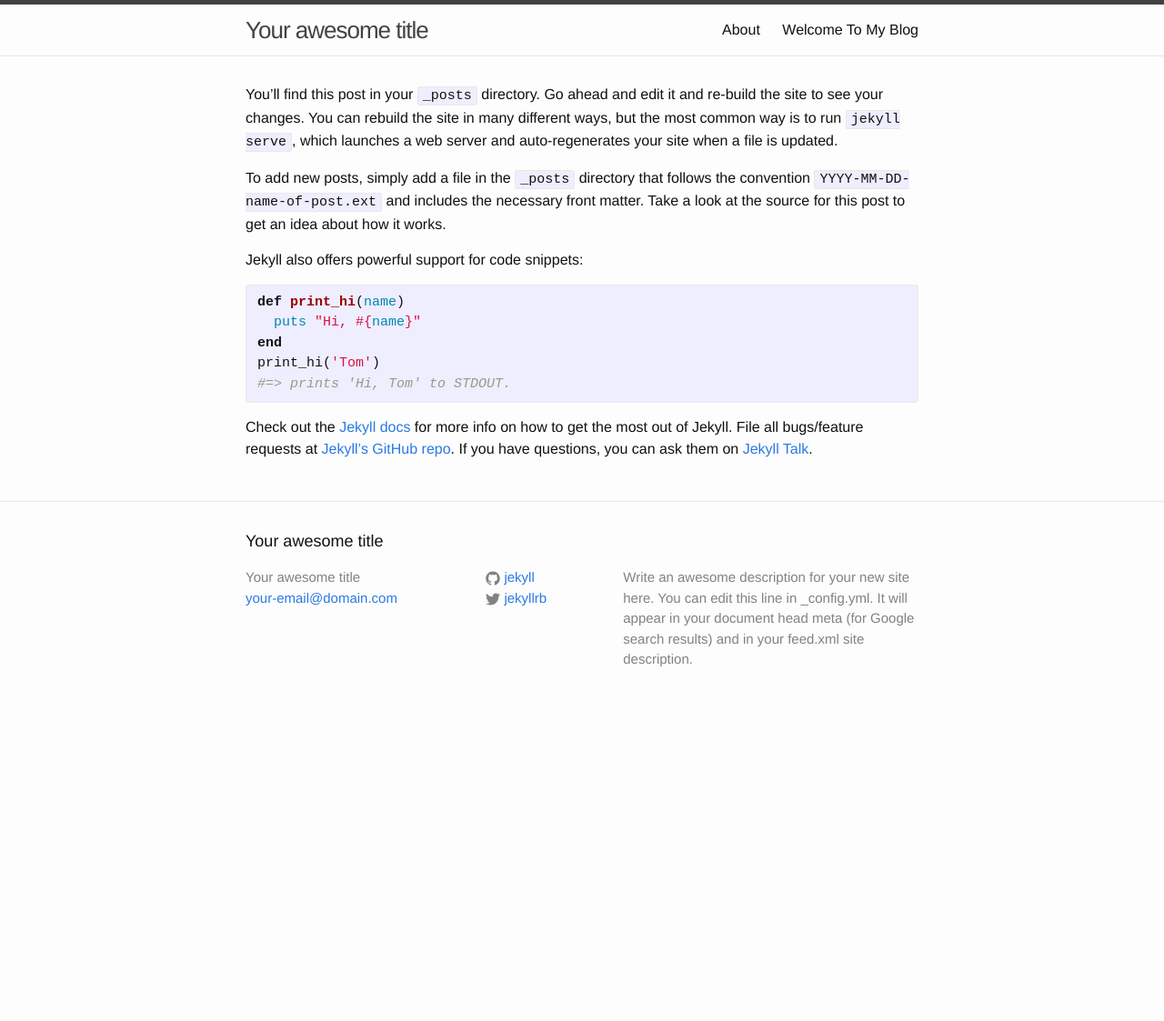
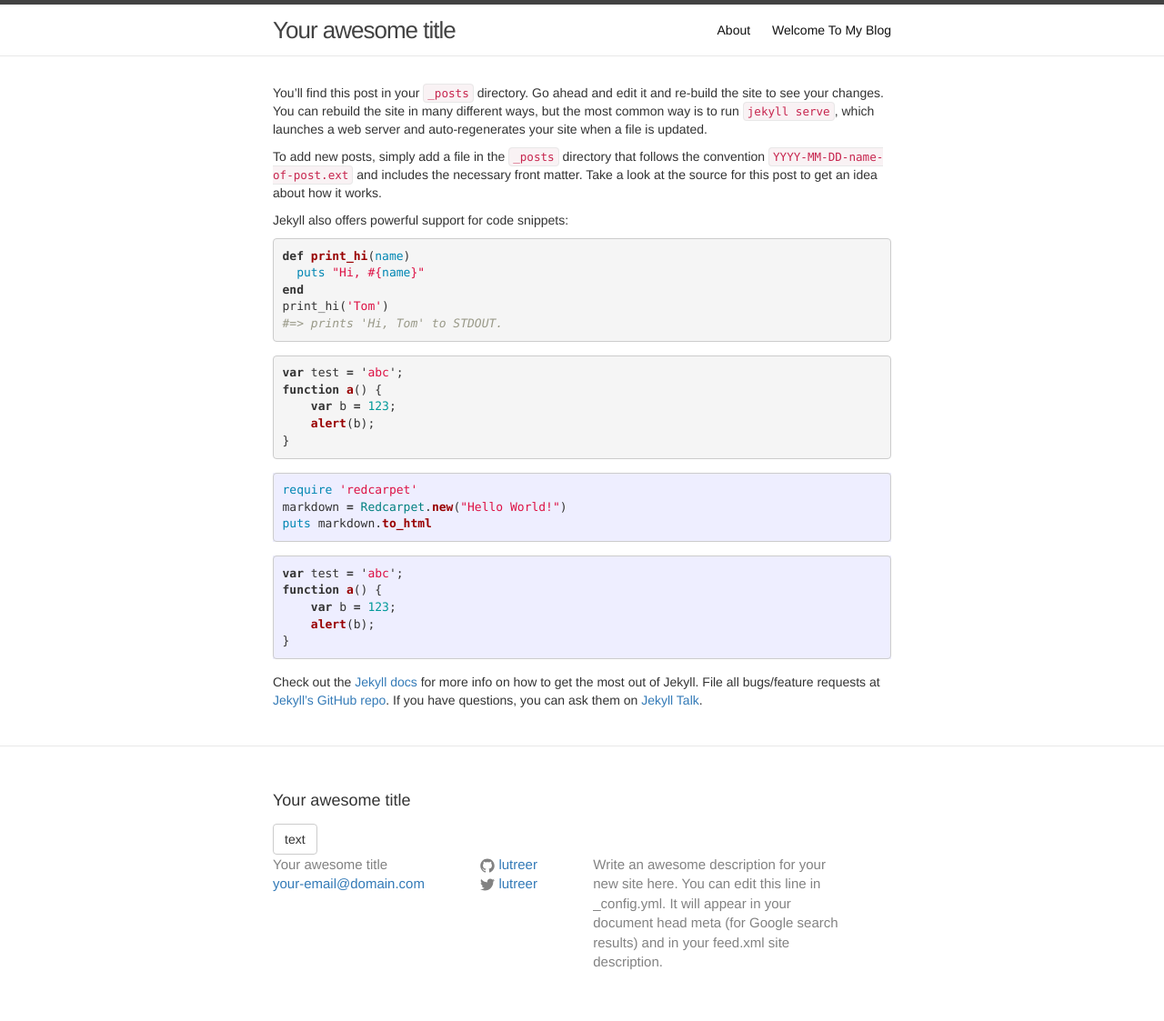
Before and after one commit to Lutreer/blog, a Jekyll site: the page built from _posts/2015-11-27-welcome-to-jekyll.MD, in a window 1280 px wide. Shown: the whole page at 91% size. Built offline with Jekyll 4.4.1, drawn with Linux system fonts in a browser that asks for light colours; nearby versions of some CDN libraries; comment, search, counter and statistics services are not loaded; before the commit the page ends 900 px from its top, so only the background shows below that.

Commit message:
improve the blog

````diff
--- a/_config.yml
+++ b/_config.yml
@@ -13,9 +13,13 @@ description: > # this means to ignore newlines until "baseurl:"
   line in _config.yml. It will appear in your document head meta (for
   Google search results) and in your feed.xml site description.
 baseurl: "/blog" # the subpath of your site, e.g. /blog
-url: "http://yourdomain.com" # the base hostname & protocol for your site
-twitter_username: jekyllrb
-github_username:  jekyll
+#url: "http://yourdomain.com" # the base hostname & protocol for your site
+twitter_username: lutreer
+github_username:  lutreer
 
 # Build settings
 markdown: kramdown
+
+# pygments: true
+# safe: true
+# auto: true
--- a/_includes/footer.html
+++ b/_includes/footer.html
@@ -3,7 +3,7 @@
   <div class="wrapper">
 
     <h2 class="footer-heading">{{ site.title }}</h2>
-
+  <button class="btn btn-default">text</button>
     <div class="footer-col-wrapper">
       <div class="footer-col footer-col-1">
         <ul class="contact-list">
--- a/_includes/head.html
+++ b/_includes/head.html
@@ -6,7 +6,22 @@
 	<title>{% if page.title %}{{ page.title }}{% else %}{{ site.title }}{% endif %}</title>
 	<meta name="description" content="{% if page.excerpt %}{{ page.excerpt | strip_html | strip_newlines | truncate: 160 }}{% else %}{{ site.description }}{% endif %}">
 
+	<link rel="shortcut icon" href="img/favicon.ico">
+
 	<link rel="stylesheet" href="{{ "/css/main.css" | prepend: site.baseurl }}">
+
 	<link rel="canonical" href="{{ page.url | replace:'index.html','' | prepend: site.baseurl | prepend: site.url }}">
+
 	<link rel="alternate" type="application/rss+xml" title="{{ site.title }}" href="{{ "/feed.xml" | prepend: site.baseurl | prepend: site.url }}">
+
+	<!-- Bootstrap CSS -->
+    <link href="http://cdn.staticfile.org/twitter-bootstrap/3.3.1/css/bootstrap.min.css" rel="stylesheet" type="text/css">
+
+    <!-- font-awesome CDN to qiniu -->
+    <link href="http://cdn.staticfile.org/font-awesome/4.2.0/css/font-awesome.min.css" rel="stylesheet" type="text/css">
+
+	<!-- jQuery -->
+    <script src="http://cdn.staticfile.org/jquery/2.1.1-rc2/jquery.min.js"></script>
+	<!-- Bootstrap JS -->
+    <script src="http://cdn.staticfile.org/twitter-bootstrap/3.3.1/js/bootstrap.min.js"></script>
 </head>
--- a/_layouts/default.html
+++ b/_layouts/default.html
@@ -12,6 +12,22 @@
         {{ content }}
       </div>
     </div>
+    <!-- 多说评论框 start -->
+    <div class="ds-thread" data-thread-key="{{page.id}}" data-title="{{page.title}}" data-url="http://lutreer.github.io/blog/{{page.url}}"></div>
+    <!-- 多说评论框 end -->
+    <!-- 多说公共JS代码 start (一个网页只需插入一次) -->
+    <script type="text/javascript">
+    var duoshuoQuery = {short_name:"lutreer"};
+      (function() {
+        var ds = document.createElement('script');
+        ds.type = 'text/javascript';ds.async = true;
+        ds.src = (document.location.protocol == 'https:' ? 'https:' : 'http:') + '//static.duoshuo.com/embed.unstable.js';
+        ds.charset = 'UTF-8';
+        (document.getElementsByTagName('head')[0]
+         || document.getElementsByTagName('body')[0]).appendChild(ds);
+      })();
+      </script>
+    <!-- 多说公共JS代码 end -->
 
     {% include footer.html %}
 
--- a/_posts/2015-11-27-welcome-to-jekyll.markdown
+++ b/_posts/2015-11-27-welcome-to-jekyll.MD
@@ -18,6 +18,27 @@ print_hi('Tom')
 #=> prints 'Hi, Tom' to STDOUT.
 {% endhighlight %}
 
+{% highlight javascript %}
+var test = 'abc';
+function a() {
+    var b = 123;
+    alert(b);
+}
+{% endhighlight %}
+
+```ruby
+require 'redcarpet'
+markdown = Redcarpet.new("Hello World!")
+puts markdown.to_html
+```
+
+```javascript
+var test = 'abc';
+function a() {
+    var b = 123;
+    alert(b);
+}
+```
 Check out the [Jekyll docs][jekyll-docs] for more info on how to get the most out of Jekyll. File all bugs/feature requests at [Jekyll’s GitHub repo][jekyll-gh]. If you have questions, you can ask them on [Jekyll Talk][jekyll-talk].
 
 [jekyll-docs]: http://jekyllrb.com/docs/home
````
Also changed, not shown: _posts/2015-11-30-SSS.MD (added, +12 -0 lines), _posts/2015-11-27-test-page.MD (renamed from _posts/2015-11-27-test-page.markdown), img/favicon.ico (added), pygments.css (added). Lines whose indentation alone changed are shown as unchanged.
